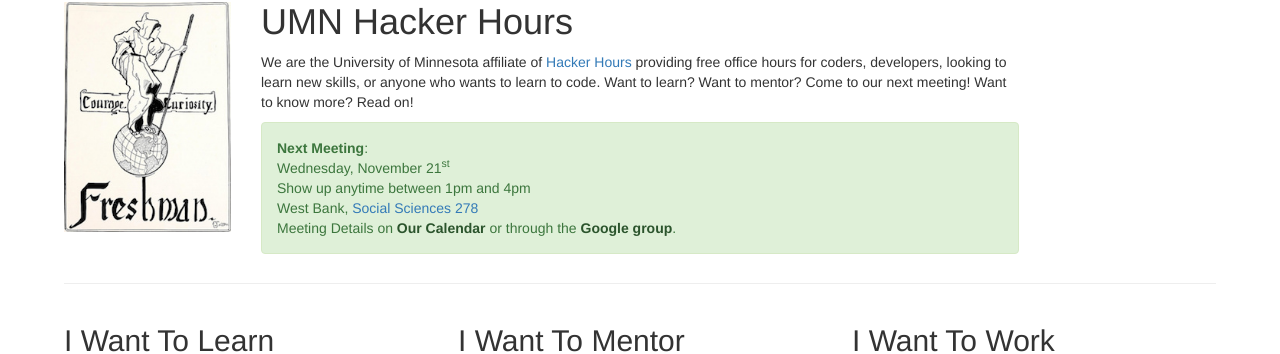
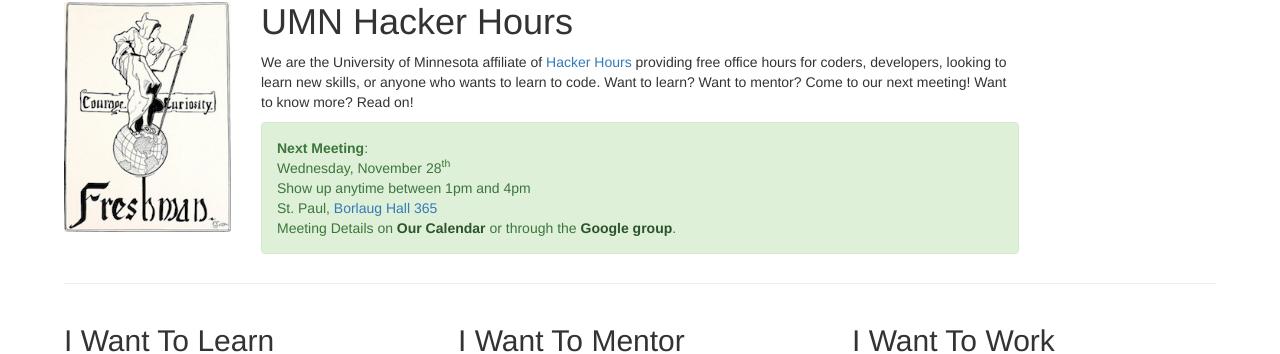
Before and after one commit to umnhackerhours/umnhackerhours.github.io, a Jekyll site: the page built from index.markdown, in a window 1280 px wide. Shown: the part 154-508 px from the top of the page. Built offline with Jekyll 4.4.1, drawn with Linux system fonts in a browser that asks for light colours.

Commit message:
Update for St. Paul, November 28th, 2018

```diff
--- a/index.markdown
+++ b/index.markdown
@@ -13,11 +13,11 @@ description: Home
       <div class="alert alert-success" role="alert">
         <a class="anchor" id="next_meeting"></a>
         <strong>Next Meeting</strong>:<br />
-        Wednesday, November 21<sup>st</sup><br />
+        Wednesday, November 28<sup>th</sup><br />
         Show up anytime between 1pm and 4pm<br />
         <!-- East Bank, <a href="https://roomsearch.umn.edu/roomsearch/#/rooms/b0b85352-6f5d-4165-9361-39bc6d32adc2">Civil Engineering 213</a><br /> -->
-        West Bank, <a href="https://roomsearch.umn.edu/roomsearch/#/rooms/8eb3e115-93bc-4173-b680-30f200e00cf0">Social Sciences 278</a><br />
-        <!-- St. Paul, <a href="https://roomsearch.umn.edu/roomsearch/#/rooms/236c88ec-0616-496e-bdfa-7d3b96ee9e33">Borlaug Hall 365</a><br /> -->
+        <!-- West Bank, <a href="https://roomsearch.umn.edu/roomsearch/#/rooms/8eb3e115-93bc-4173-b680-30f200e00cf0">Social Sciences 278</a><br /> -->
+        St. Paul, <a href="https://roomsearch.umn.edu/roomsearch/#/rooms/236c88ec-0616-496e-bdfa-7d3b96ee9e33">Borlaug Hall 365</a><br />
 
         Meeting Details on <a class="alert-link" href="https://www.google.com/calendar/embed?src=umn.edu_ii9odmho4m63bsq19879mu0iis%40group.calendar.google.com&ctz=America/Chicago">Our Calendar</a> or through the <a class="alert-link" href='https://groups.google.com/a/umn.edu/d/hackerhours'>Google group</a>.
       </div>
```
